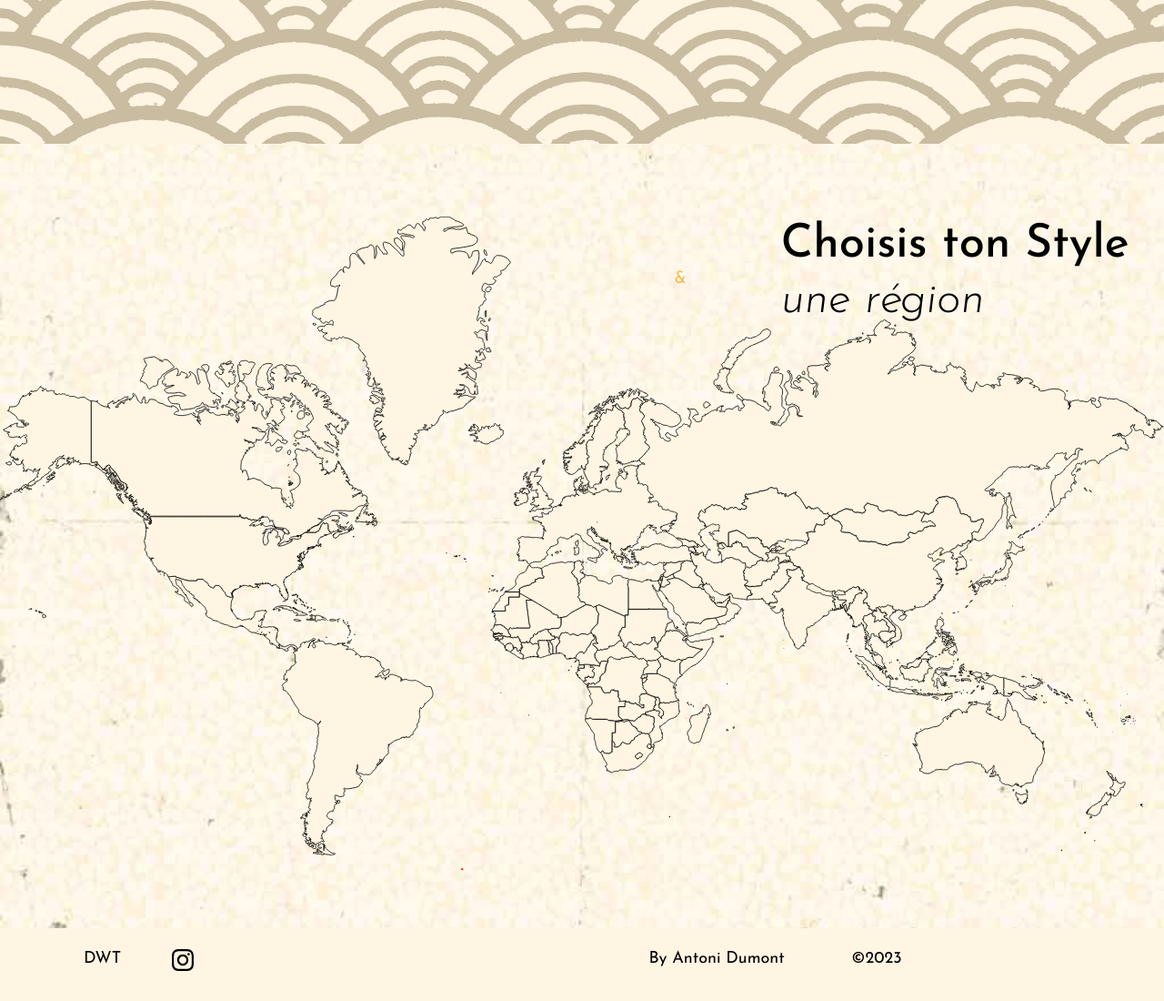
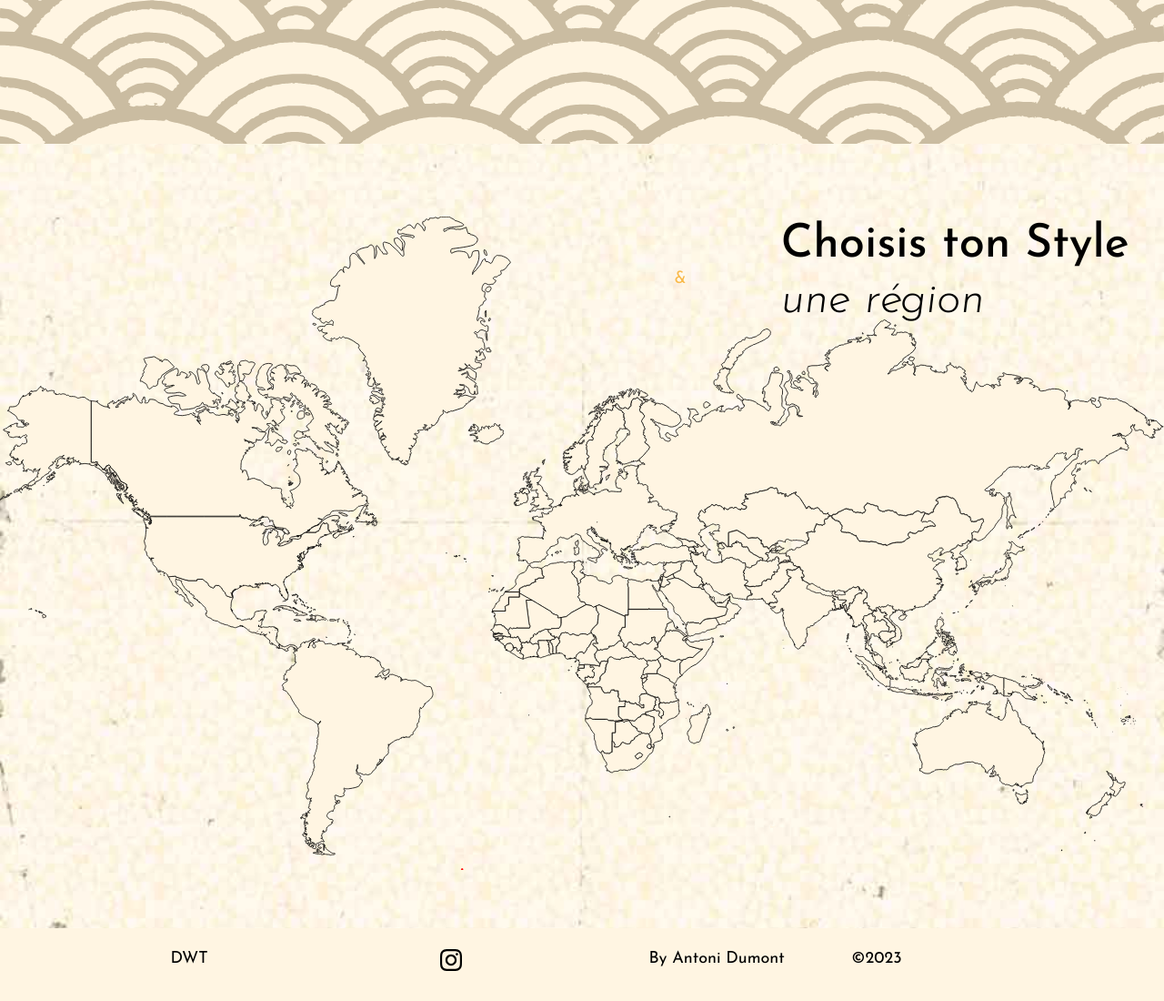
Before and after one commit to antozr/mvp, a React (Create React App) app: page / in a window 1280 px wide. Shown: the part 2947-4047 px from the top of the page at 91% size. Built offline with nearby package versions, Linux system fonts and the light colour scheme.

Commit message:
ADD responsive footer

```diff
--- a/src/components/Footer.scss
+++ b/src/components/Footer.scss
@@ -19,10 +19,12 @@
     &__list{
         display: flex;
         flex-direction: row;
+        width: 100%;
 
     }
     &__el{
         height: 40px;
+        width: 50%;
         padding: 10px 12px;
         display: flex;
         align-items: center;
@@ -78,5 +80,8 @@
         &__startBox{
             width: 50%;
         }
+        &__el{
+            height: 40px;
+        }
     }
 }
```
